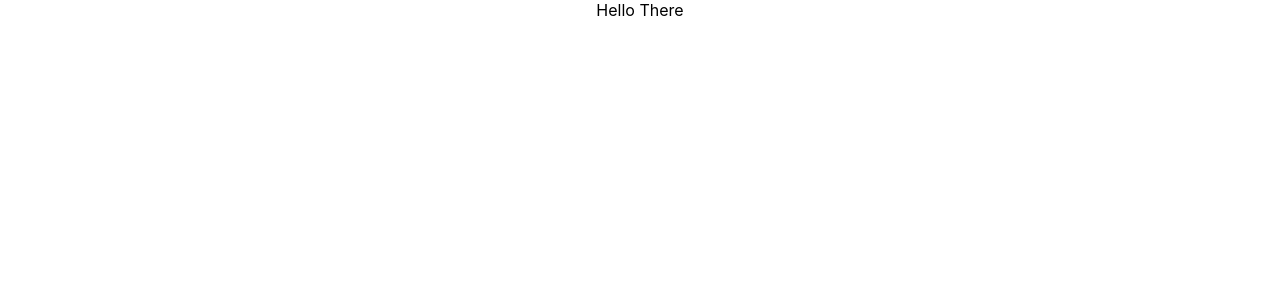
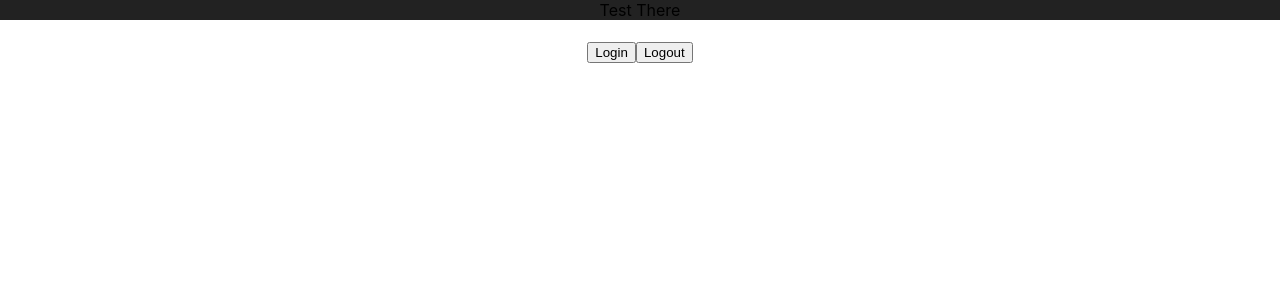
Before and after one commit to Barbarpotato/React-TypeScript-Fundamental, a React (Create React App) app: page / in a window 1280 px wide. Shown: the top 300 px of the page. Built offline with nearby package versions, Linux system fonts and the light colour scheme.

Commit message:
learning usecontext future value

```diff
--- a/src/App.tsx
+++ b/src/App.tsx
@@ -1,5 +1,7 @@
 import './App.css';
 import { ThemeContextProvider } from './Components/Context/ContextCreator';
+import { User } from './Components/Context/futureValue/UserCreateContext';
+import { Consumer } from './Components/Context/futureValue/userUseContext';
 import { Box } from './Components/Context/UseContext';
 
 function App() {
@@ -7,8 +9,13 @@ function App() {
   return (
     <div className="App">
       <ThemeContextProvider>
-        <Box></Box>
+        <Box />
       </ThemeContextProvider>
+
+      <User>
+        <Consumer />
+      </User>
+
     </div>
   );
 };
--- a/src/Components/Context/UseContext.tsx
+++ b/src/Components/Context/UseContext.tsx
@@ -7,6 +7,6 @@ export const Box = () => {
     const theme = useContext(ThemeContext);
 
     return (
-        <div style={{ background: theme.dark.foreground, color: theme.light.foreground }}>Hello There</div>
+        <div style={{ backgroundColor: theme.dark.background, color: theme.light.foreground }}>Test There</div>
     );
 };
--- /dev/null
+++ b/src/Components/Context/futureValue/UserCreateContext.tsx
@@ -0,0 +1,32 @@
+import React, { createContext, useState } from 'react'
+
+//? functional component props type
+type userType = {
+    children: React.ReactNode
+};
+
+//? the type of user state.
+type authUser = {
+    username: string,
+    email: string
+};
+
+//? the type of create context.
+type contextType = {
+    user: authUser | null,
+    setUser: React.Dispatch<React.SetStateAction<authUser | null>>
+}
+
+//? create context where the type must be contextType or it can be a null value.
+export const UserContext = createContext<contextType | null>(null);
+
+//? functional component de-structuring props to be a children property in userType.
+export const User = ({ children }: userType) => {
+
+    //? define the type of user state. it can be a authUser type or can be a null.
+    const [user, setUser] = useState<authUser | null>(null);
+
+    //? provider givin the access properties to a children component
+    //? value is what value you are going to pass in the children.
+    return <UserContext.Provider value={{ user, setUser }}>{children}</UserContext.Provider>
+}
--- /dev/null
+++ b/src/Components/Context/futureValue/userUseContext.tsx
@@ -0,0 +1,27 @@
+import { useContext } from 'react';
+import { UserContext } from './UserCreateContext';
+
+export const Consumer = () => {
+
+    const user = useContext(UserContext);
+
+    const handleLogin = (): void => {
+        user?.setUser({
+            username: "darmawan",
+            email: "darmawanjr88@gmail.com"
+        });
+    };
+
+    const handleLogout = (): void => {
+        user?.setUser(null);
+    }
+
+    return (
+        <div>
+            <h1>{user?.user?.email}</h1>
+            <h1>{user?.user?.username}</h1>
+            <button onClick={() => handleLogin()}>Login</button>
+            <button onClick={() => handleLogout()}>Logout</button>
+        </div>
+    )
+};
```
